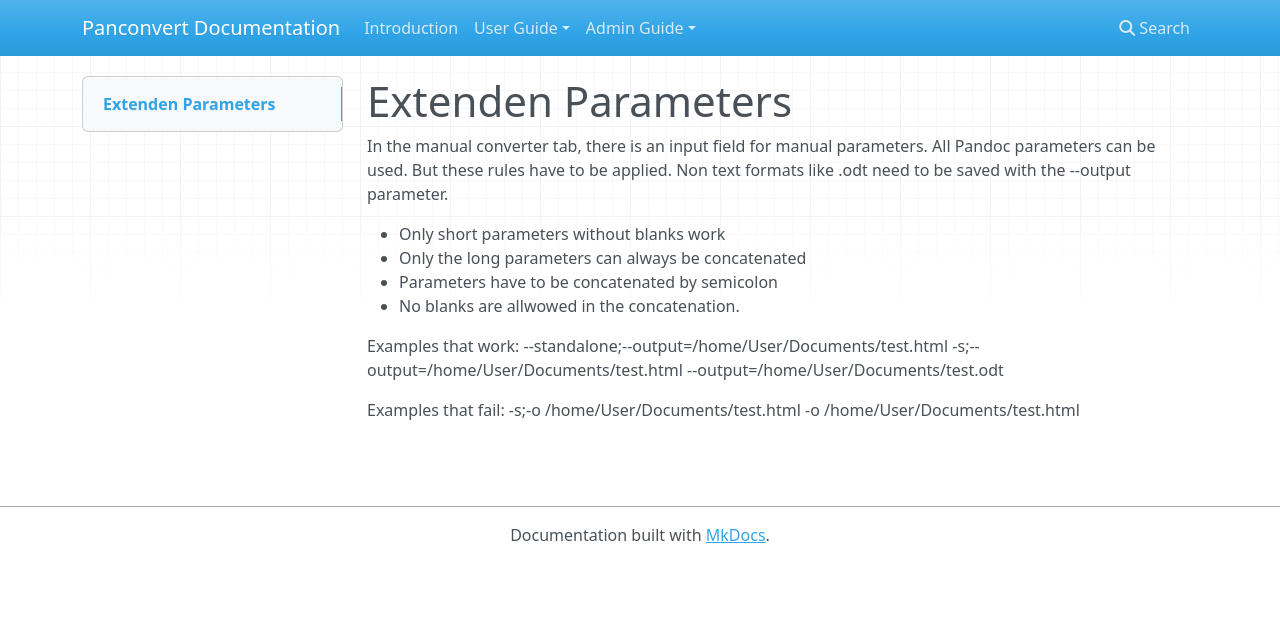
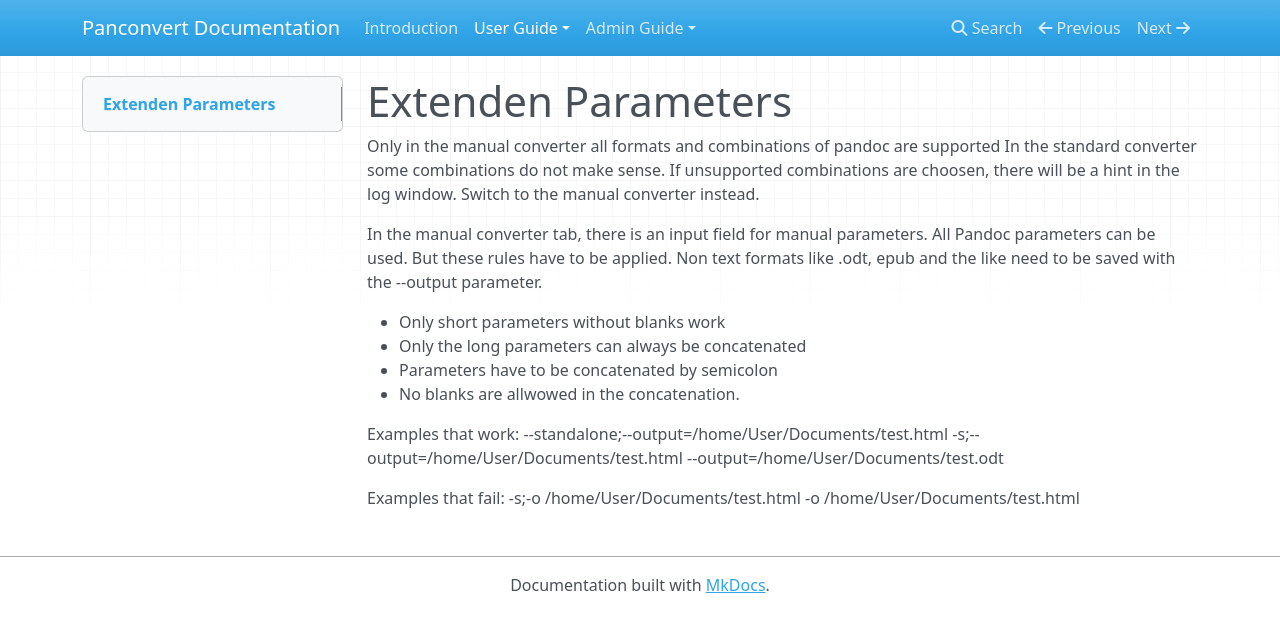
Before and after one commit to apaeffgen/PanConvert, an MkDocs documentation site: the page built from docs/User_Guide/Pandoc_Parameters.md, in a window 1280 px wide. Shown: the top 632 px of the page. Built offline with MkDocs 1.6.1, drawn with Linux system fonts in a browser that asks for light colours; nearby versions of some CDN libraries.

```diff
--- a/docs/User_Guide/Pandoc_Parameters.md
+++ b/docs/User_Guide/Pandoc_Parameters.md
@@ -1,8 +1,11 @@
 # Extenden Parameters
+
+Only in the manual converter all formats and combinations of pandoc are supported
+In the standard converter some combinations do not make sense. If unsupported combinations are choosen, there will be a hint in the log window. Switch  to the manual converter instead.
 
 In the manual converter tab, there is an input field for manual parameters.
 All Pandoc parameters can be used. But these rules have to be applied.
-Non text formats like .odt need to be saved with the --output parameter.
+Non text formats like .odt, epub and the like need to be saved with the --output parameter.
 
 - Only short parameters without blanks work
 - Only the long parameters can always be concatenated
--- a/mkdocs.yml
+++ b/mkdocs.yml
@@ -6,7 +6,7 @@ nav:
 - User Guide:
     - Install Instructions: User_Guide/Install_Instructions.md
     - Basic Usage: User_Guide/Basic_Usage.md
-    - Pandoc Parameters: Pandoc_Parameters.md
+    - Pandoc Parameters: User_Guide/Pandoc_Parameters.md
     - Customizing: User_Guide/Customizing_Panconvert.md
     - Known Problems: User_Guide/Known_Problems.md
     - Pandoc Help: User_Guide/Pandoc_Help.md
```
